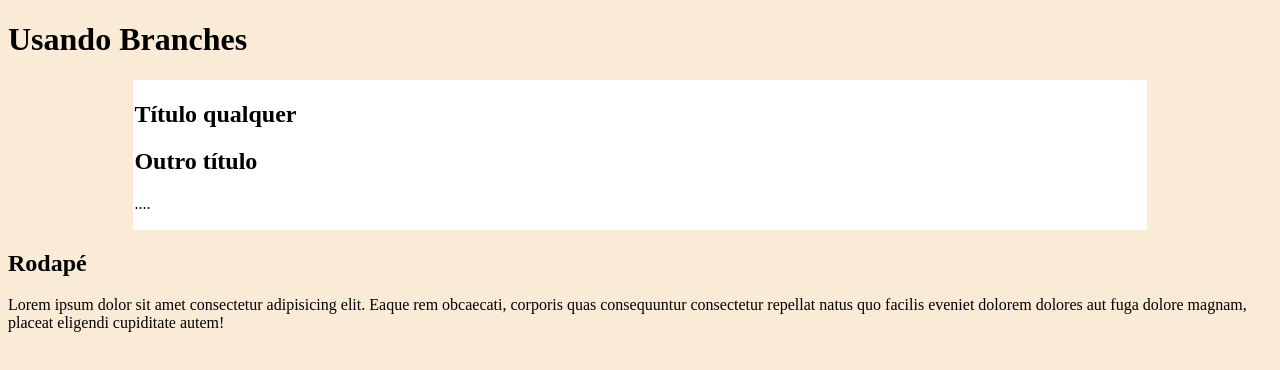
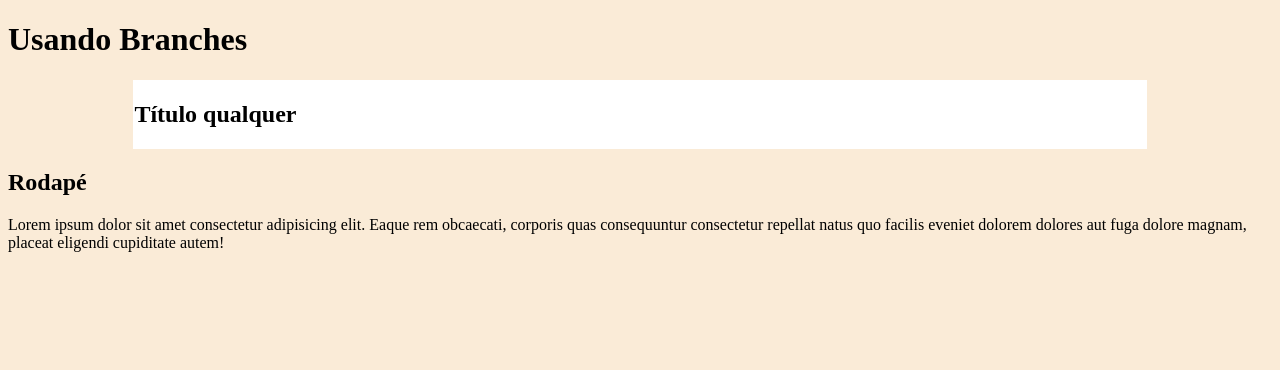
Before and after one commit to Edualvesilva/exemplo-branches, a plain HTML site: page index.html in a window 1280 px wide. Drawn offline with Linux system fonts and the light colour scheme.

Commit message:
Update index.html

```diff
--- a/index.html
+++ b/index.html
@@ -15,10 +15,6 @@
             <h2>Título qualquer</h2>
         </article>
 
-        <section>
-            <h2>Outro título</h2>
-            <p>....</p>
-        </section>
     </main>
     <footer>
         <h2>Rodapé</h2>
```
